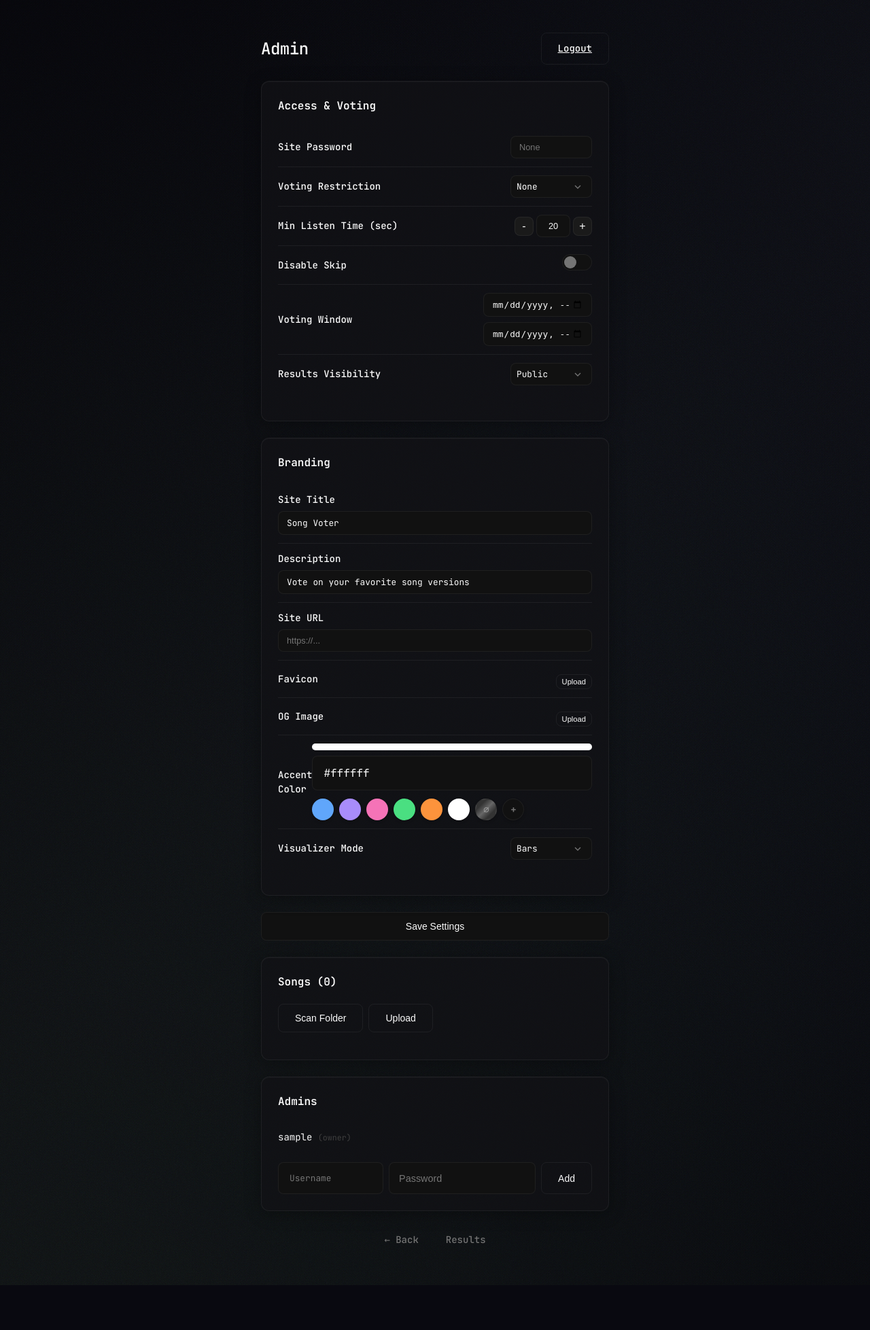
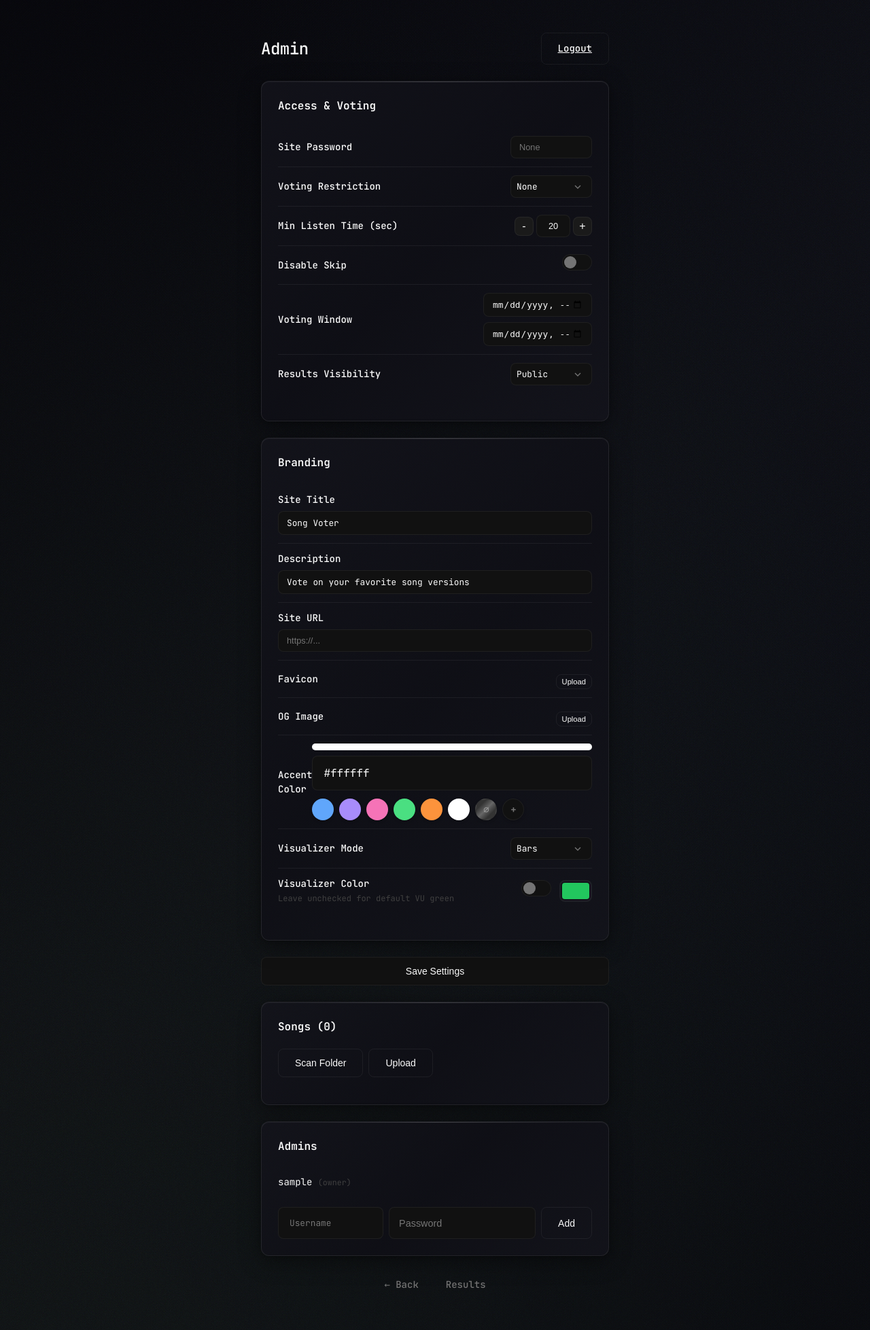
Before and after one commit to davidtorcivia/song-voter, a Flask app: page /admin/ in a window 1280 px wide. Shown: the whole page at 68% size. Before the commit the page ends 1891 px from the top, so only its background shows below. Run offline with Flask 3, Linux system fonts and the light colour scheme; the visitor is signed in with stand-in values (Sample User, id 1); data comes from the database, SQL or seed files in the repository; data that the repository does not hold is empty.

Commit message:
Add visualizer color setting, improve glass cards, fix visualizer color logic

```diff
--- a/app.py
+++ b/app.py
@@ -115,6 +115,7 @@ def inject_branding():
             'favicon': db.get_setting('favicon', '/static/favicon.ico'),
             'accent_color': db.get_setting('accent_color', '#ffffff'),
             'visualizer_mode': db.get_setting('visualizer_mode', 'bars'),
+            'visualizer_color': db.get_setting('visualizer_color', ''),
         }
     }
 
@@ -152,6 +153,7 @@ def index():
         'favicon': db.get_setting('favicon', '/static/favicon.ico'),
         'accent_color': db.get_setting('accent_color', '#ffffff'),
         'visualizer_mode': db.get_setting('visualizer_mode', 'bars'),
+        'visualizer_color': db.get_setting('visualizer_color', ''),
     }
 
     # Server-side caching: Get songs from DB
@@ -522,7 +524,7 @@ def admin_update_settings():
         'site_password', 'voting_restriction', 'results_visibility',
         'voting_start', 'voting_end', 'min_listen_time', 'disable_skip',
         'site_title', 'site_description', 'site_url', 'og_image', 'favicon',
-        'accent_color', 'visualizer_mode'
+        'accent_color', 'visualizer_mode', 'visualizer_color'
     ]
 
     for key, value in data.items():
--- a/database.py
+++ b/database.py
@@ -90,7 +90,8 @@ def init_db():
 
         # UI Customization
         'accent_color': '#ffffff',  # Accent color for waveform, etc.
-        'visualizer_mode': 'bars',  # bars or wave
+        'visualizer_mode': 'bars',  # bars, wave, or both
+        'visualizer_color': '',  # Empty = use default VU green, otherwise hex color
     }
     for key, value in default_settings.items():
         cursor.execute(
--- a/static/style.css
+++ b/static/style.css
@@ -182,16 +182,40 @@ h1 {
     letter-spacing: -0.02em;
 }
 
-/* Cards - Dark Glass Effect */
+/* Cards - Premium Dark Glass Effect */
 .card {
-    background: rgba(18, 18, 22, 0.75);
-    backdrop-filter: blur(16px);
-    -webkit-backdrop-filter: blur(16px);
-    border: 1px solid rgba(255, 255, 255, 0.06);
+    position: relative;
+    background: linear-gradient(135deg,
+            rgba(20, 20, 28, 0.8) 0%,
+            rgba(15, 15, 22, 0.85) 50%,
+            rgba(20, 20, 28, 0.8) 100%);
+    backdrop-filter: blur(24px) saturate(1.2);
+    -webkit-backdrop-filter: blur(24px) saturate(1.2);
+    border: 1px solid rgba(255, 255, 255, 0.08);
     border-radius: var(--radius-lg);
     padding: 24px;
     margin-bottom: 16px;
-    box-shadow: 0 4px 24px rgba(0, 0, 0, 0.3), inset 0 1px 0 rgba(255, 255, 255, 0.03);
+    box-shadow:
+        0 8px 32px rgba(0, 0, 0, 0.4),
+        0 2px 8px rgba(0, 0, 0, 0.2),
+        inset 0 1px 0 rgba(255, 255, 255, 0.05),
+        inset 0 -1px 0 rgba(0, 0, 0, 0.1);
+    overflow: hidden;
+}
+
+/* Subtle inner glow at top edge */
+.card::before {
+    content: '';
+    position: absolute;
+    top: 0;
+    left: 10%;
+    right: 10%;
+    height: 1px;
+    background: linear-gradient(90deg,
+            transparent 0%,
+            rgba(255, 255, 255, 0.15) 50%,
+            transparent 100%);
+    pointer-events: none;
 }
 
 /* Buttons */
--- a/templates/admin/dashboard.html
+++ b/templates/admin/dashboard.html
@@ -403,6 +403,23 @@
                         Oscilloscope)</option>
                 </select>
             </div>
+
+            <div class="setting-row">
+                <div class="setting-info">
+                    <span class="setting-label">Visualizer Color</span>
+                    <span class="setting-desc">Leave unchecked for default VU green</span>
+                </div>
+                <div style="display: flex; align-items: center; gap: 12px;">
+                    <label class="toggle">
+                        <input type="checkbox" id="visualizerColorEnabled" {% if settings.visualizer_color %}checked{%
+                            endif %}>
+                        <span class="toggle-slider"></span>
+                    </label>
+                    <input type="color" id="visualizerColor" class="color-picker"
+                        value="{{ settings.visualizer_color or '#22c55e' }}" {% if not settings.visualizer_color
+                        %}disabled{% endif %}>
+                </div>
+            </div>
         </div>
 
         <button id="saveSettings" class="btn btn-primary" style="width: 100%; margin-bottom: 24px;">Save
@@ -609,8 +626,15 @@
             input.value = newVal;
         }
 
+        // Visualizer color toggle
+        document.getElementById('visualizerColorEnabled').addEventListener('change', (e) => {
+            const colorPicker = document.getElementById('visualizerColor');
+            colorPicker.disabled = !e.target.checked;
+        });
+
         // Save All Settings
         document.getElementById('saveSettings').addEventListener('click', async () => {
+            const visualizerColorEnabled = document.getElementById('visualizerColorEnabled').checked;
             const settings = {
                 site_password: document.getElementById('sitePassword').value,
                 voting_restriction: document.getElementById('votingRestriction').value,
@@ -624,6 +648,7 @@
                 site_url: document.getElementById('siteUrl').value,
                 accent_color: document.getElementById('accentColor').value,
                 visualizer_mode: document.getElementById('visualizerMode').value,
+                visualizer_color: visualizerColorEnabled ? document.getElementById('visualizerColor').value : '',
             };
 
             try {
--- a/templates/index.html
+++ b/templates/index.html
@@ -135,6 +135,7 @@
         window.INITIAL_SONGS = {{ songs | tojson | safe }};
         window.INITIAL_BASE_NAMES = {{ base_names | tojson | safe }};
         window.VISUALIZER_MODE = '{{ branding.visualizer_mode or "bars" }}';
+        window.VISUALIZER_COLOR = '{{ branding.visualizer_color or "" }}';
     </script>
     <script src="/static/app.js"></script>
 </body>
--- a/templates/play.html
+++ b/templates/play.html
@@ -173,6 +173,7 @@
 
     <script>
         window.VISUALIZER_MODE = '{{ branding.visualizer_mode or "bars" }}';
+        window.VISUALIZER_COLOR = '{{ branding.visualizer_color or "" }}';
     </script>
     <script>
         class SimplePlayer {
```
Also changed, not shown: static/app.js (+28 -3 lines).
